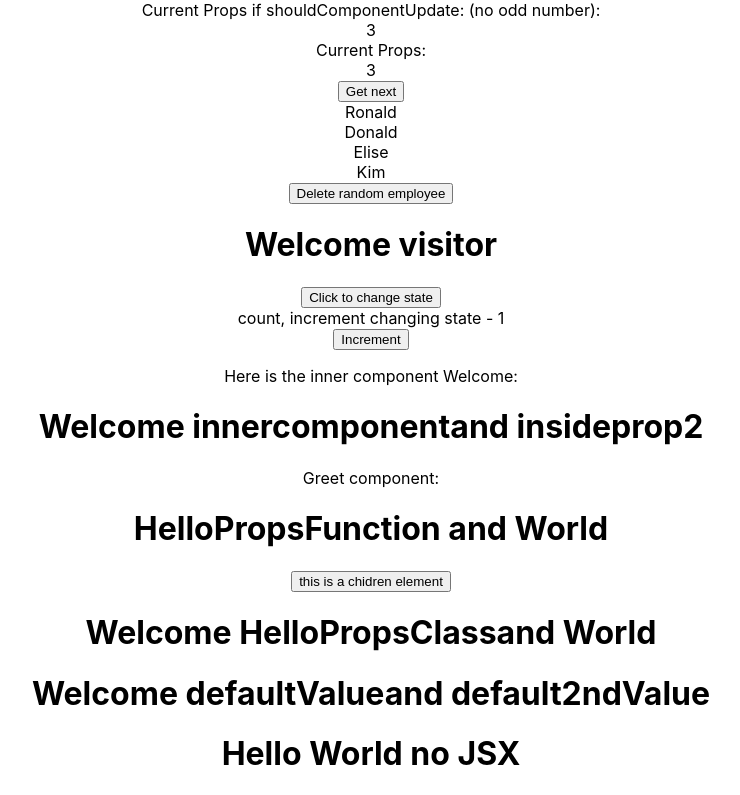
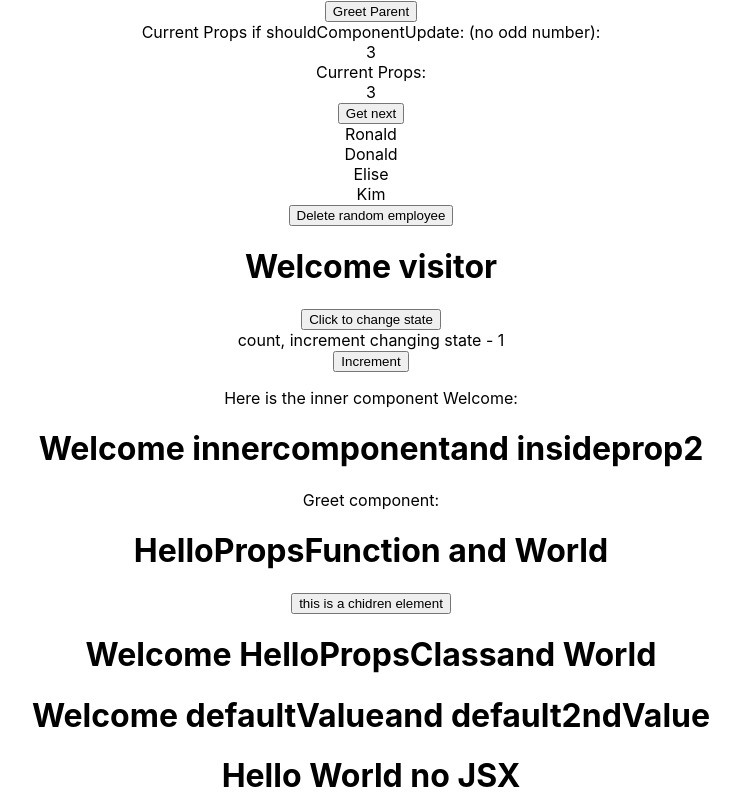
Before and after one commit to sylleryum/React, a React (Create React App) app in the folder learning path/: page / in a window 1280 px wide. Shown: the top 795 px of the page, without its empty margins (269-1009 px from the left). Built offline with nearby package versions, Linux system fonts and the light colour scheme.

Commit message:
prop with method

```diff
--- a/learning path/src/App.js
+++ b/learning path/src/App.js
@@ -9,6 +9,7 @@
 import SyntheticEvents from './components/events/SyntheticEvents';
 import EmployeeListLifecycle from './components/events/EmployeeListLifecycle';
 import StreamingNumber from './components/events/Update/StreamingNumber';
+import ParentComponent from './components/events/props to parent/ParentComponent';
 
 
 function App() {
@@ -18,6 +19,8 @@
 
   return (
     <div className="App">
+
+      <ParentComponent/>
 
       {/* mount and update lifecycle example */}
       <StreamingNumber/>
--- a/learning path/src/components/FunctionClick.js
+++ b/learning path/src/components/FunctionClick.js
@@ -2,7 +2,7 @@
 
 function FunctionClick() {
   function clickHandler() {
-    console.log("Button clicked");
+    alert("Button clicked");
   }
 
   return (
--- /dev/null
+++ b/learning path/src/components/events/props to parent/ChildComponent.js
@@ -0,0 +1,11 @@
+import React from 'react'
+
+function ChildComponent(props) {
+    return (
+        <div>
+            <button onClick={()=> props.greetHandler("childComponent")}>Greet Parent</button>
+        </div>
+    )
+}
+
+export default ChildComponent
--- /dev/null
+++ b/learning path/src/components/events/props to parent/ParentComponent.js
@@ -0,0 +1,28 @@
+import React, { Component } from 'react'
+import ChildComponent from './ChildComponent'
+
+class ParentComponent extends Component {
+
+    constructor(props) {
+        super(props)
+
+        this.state = {
+             parentName: 'parentComponent'
+        }
+        this.greetParent = this.greetParent.bind(this)
+    }
+
+    greetParent(){
+        alert(`Hello ${this.state.parentName}`)
+    }
+
+    render() {
+        return (
+            <div>
+                <ChildComponent greetHandler={this.greetParent}/>
+            </div>
+        )
+    }
+}
+
+export default ParentComponent
```
Also changed, not shown: learning path/src/components/events/SyntheticEvents.js (+7 -1 lines).
